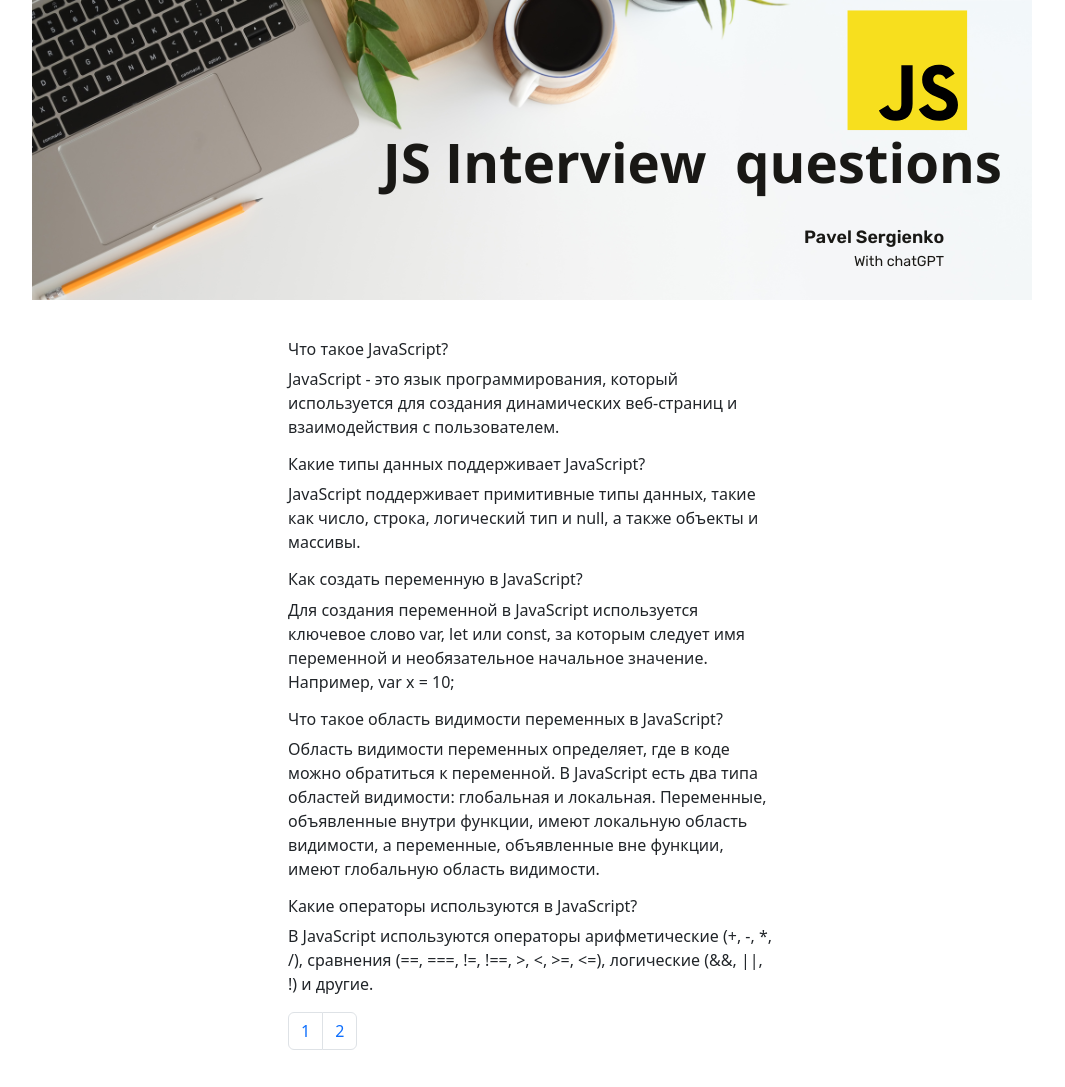
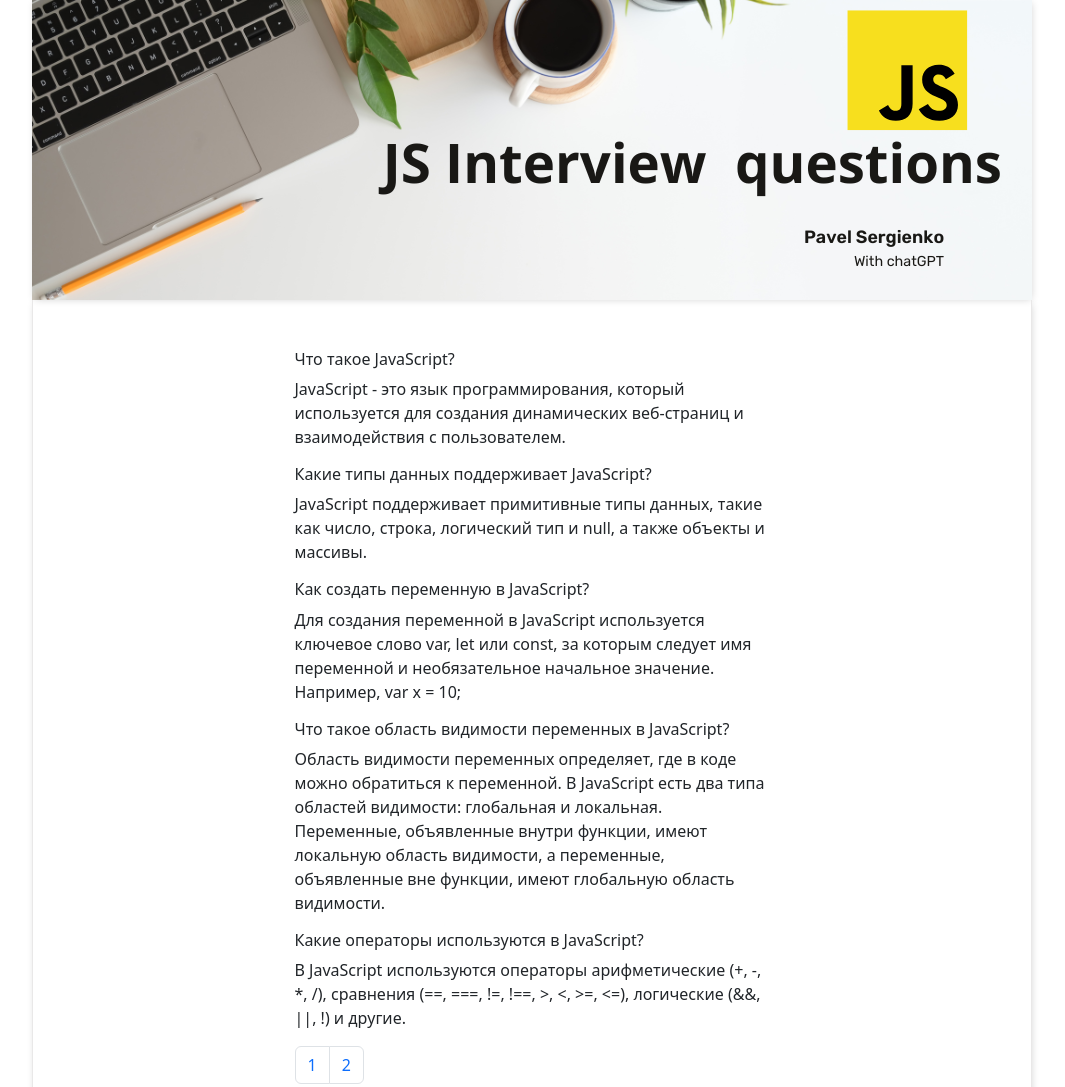
Before and after one commit to svmed2050/interview-questions-chatGPT, a website with bundled scripts: page index.html in a window 1280 px wide. Shown: the top 1087 px of the page, without its empty margins (108-1173 px from the left). Built offline with nearby package versions, Linux system fonts and the light colour scheme.

Commit message:
added stripes around the edges of the text

```diff
--- a/index.html
+++ b/index.html
@@ -12,23 +12,20 @@
 </head>
 
 <body>
+  <img src="./assets/js.png" class='img-fluid' alt="">
+  <div class="wrapper">
+    <main></main>
+    <div class="container container-fluid">
+      <nav aria-label="Page navigation example"></nav>
+    </div>
+
+  </div>
 
 
 
-  <img src="./assets/js.png" class='img-fluid' alt="">
-  <main>
 
-  </main>
 
-  <div class="container container-fluid">
-    <nav aria-label="Page navigation example">
-      <!-- <ul class="pagination">
-        <li class="page-item"><a class="page-link" href="#">Previous</a></li>
 
-        <li class="page-item"><a class="page-link" href="#">Next</a></li>
-      </ul> -->
-    </nav>
-  </div>
 
   <footer>
     <p>
--- a/style.css
+++ b/style.css
@@ -10,25 +10,41 @@
   .container {
     width: 60%;
   }
+
  }
  @media (min-width: 992px) {
   .container {
-    width: 50%;
+    width: 55%;
   }
+
  }
 
  @media (min-width: 1200px) {
   .container {
-    width: 40%;
+    width: 50%;
   }
   }
  @media (min-width: 1600px) {
   .container {
-    width: 32%;
+    width: 45%;
   }
   }
 
+  @media (min-width: 1000px) {
+    .wrapper {
+      width: 1000px;
+    }
+  }
 
+.wrapper {
+  display: block;
+  margin: 0 auto;
+  padding: 50px 0 50px 0;
+  border: 1px solid rgb(233, 232, 232);
+  border-top: none;
+  border-bottom: none;
+  box-shadow: 1px 2px 8px -2px rgba(0,0,0,0.20);
+}
 
 
 img {
@@ -37,11 +53,10 @@ img {
   display: flex;
   margin-left: auto;
   margin-right: auto;
-  margin-bottom: 40px;
+  box-shadow: 1px 1px 8px -2px rgba(0,0,0,0.20);
 }
 
 footer {
-  margin-top: 100px;
   width: 100%;
   background: rgb(248, 248, 248);
   height: 100px;
```
